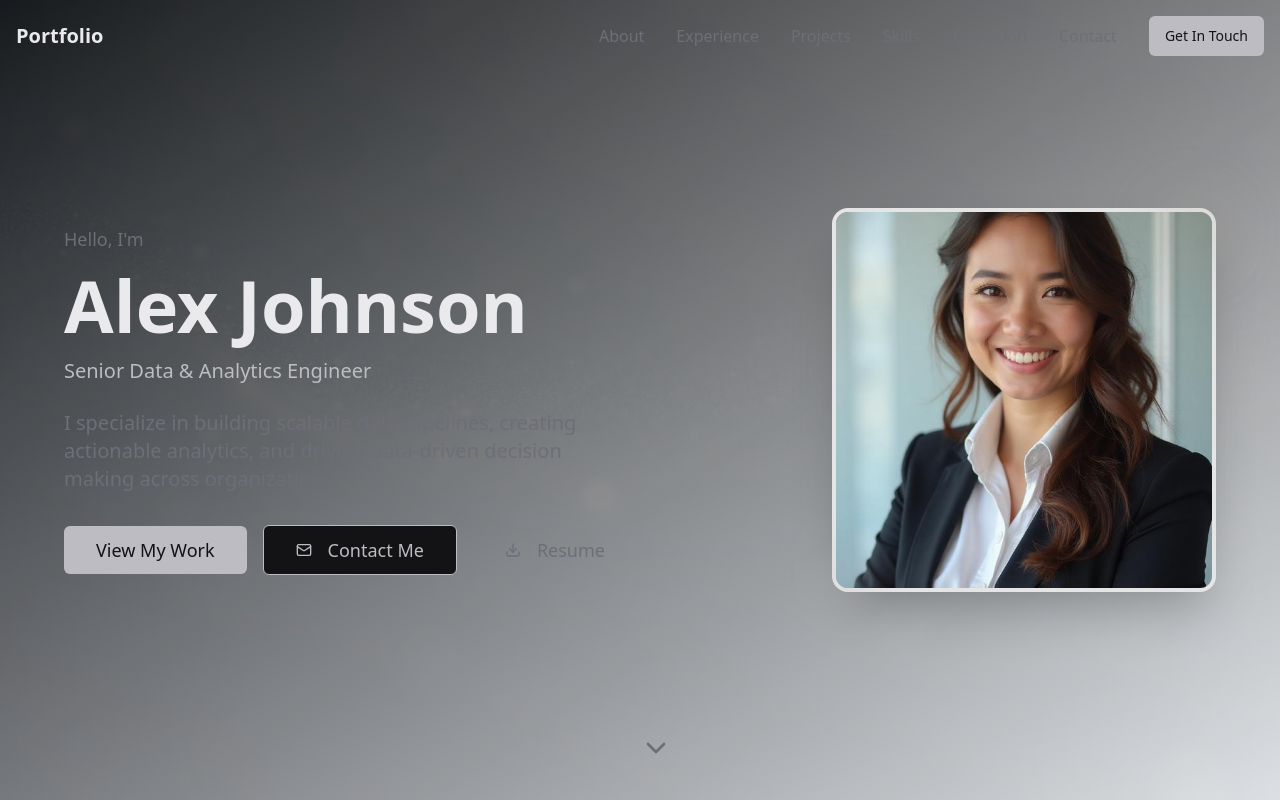
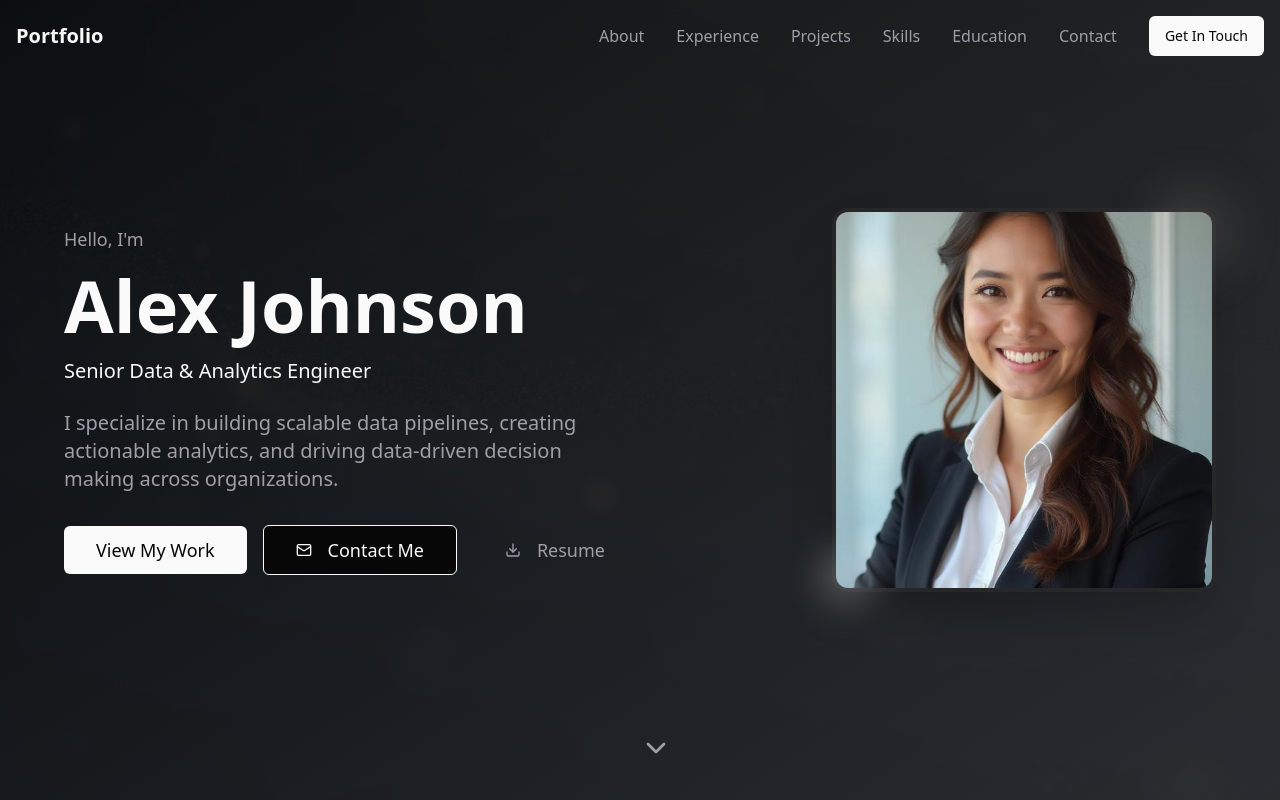
Before and after one commit to Adh101/portfolio-atish-dhamala, a React (Vite) app: page / in a window 1280 px wide. Shown: the top 800 px of the page. Built offline with nearby package versions, Linux system fonts and the light colour scheme.

Commit message:
Fix text visibility
Adjusted text colors to ensure visibility against the dark mode background.

```diff
--- a/src/index.css
+++ b/src/index.css
@@ -8,38 +8,38 @@ All colors MUST be HSL.
 
 @layer base {
   :root {
-    --background: 240 5% 8%;
-    --foreground: 240 5% 92%;
+    --background: 240 10% 3%;
+    --foreground: 0 0% 98%;
 
-    --card: 240 5% 12%;
-    --card-foreground: 240 5% 92%;
+    --card: 240 10% 8%;
+    --card-foreground: 0 0% 98%;
 
-    --popover: 240 5% 12%;
-    --popover-foreground: 240 5% 92%;
+    --popover: 240 10% 8%;
+    --popover-foreground: 0 0% 98%;
 
-    --primary: 240 5% 75%;
-    --primary-foreground: 240 5% 8%;
+    --primary: 0 0% 98%;
+    --primary-foreground: 240 10% 3%;
 
-    --secondary: 240 3% 92%;
-    --secondary-foreground: 240 5% 20%;
+    --secondary: 240 4% 16%;
+    --secondary-foreground: 0 0% 98%;
 
-    --muted: 240 3% 92%;
-    --muted-foreground: 240 4% 45%;
+    --muted: 240 4% 16%;
+    --muted-foreground: 240 5% 64%;
 
-    --accent: 240 3% 90%;
-    --accent-foreground: 240 5% 20%;
+    --accent: 240 4% 16%;
+    --accent-foreground: 0 0% 98%;
 
     --destructive: 0 84% 60%;
     --destructive-foreground: 0 0% 98%;
 
-    --border: 240 3% 88%;
-    --input: 240 3% 88%;
-    --ring: 240 5% 25%;
+    --border: 240 6% 20%;
+    --input: 240 6% 20%;
+    --ring: 0 0% 98%;
 
     /* Portfolio specific colors */
-    --neutral-dark: 240 5% 25%;
-    --neutral-medium: 240 4% 45%;
-    --neutral-light: 240 3% 90%;
+    --neutral-dark: 240 10% 3%;
+    --neutral-medium: 240 5% 64%;
+    --neutral-light: 240 4% 16%;
     --neutral-accent: 30 8% 60%;
     --success: 142 76% 36%;
     --success-foreground: 0 0% 98%;
```
